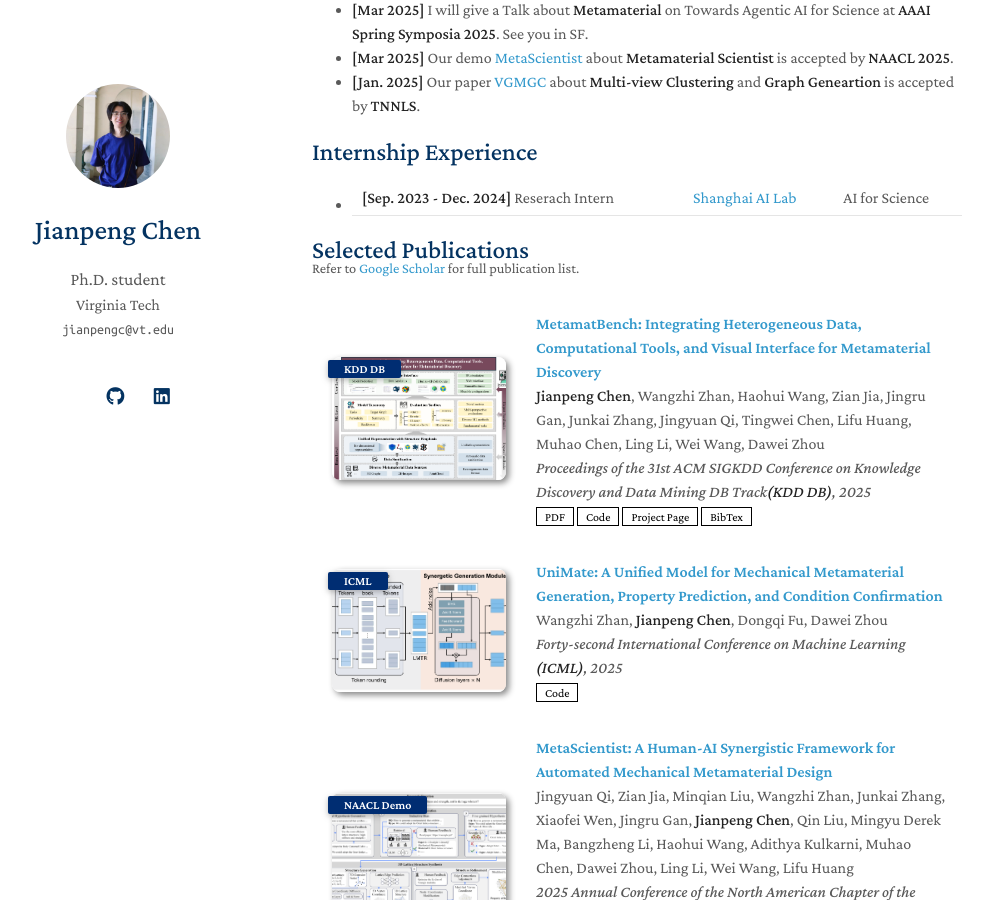
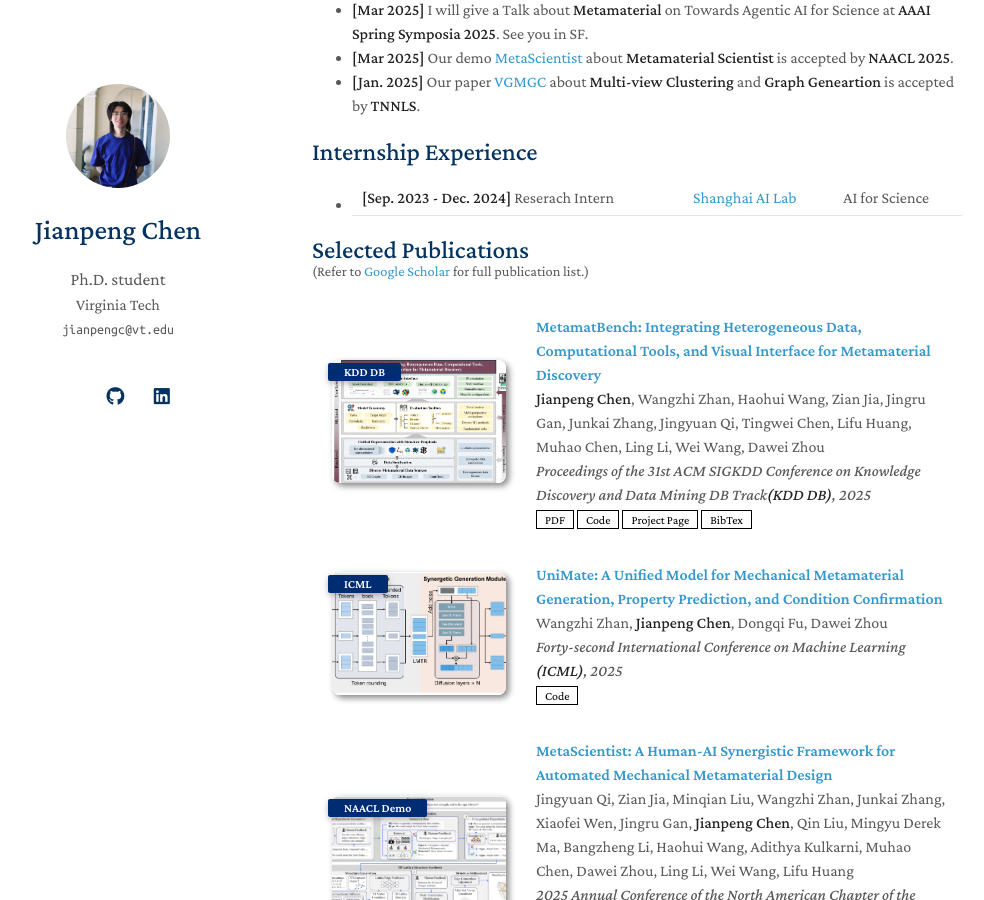
Before and after one commit to cjpcool/cjpcool.github.io, a Jekyll site: the page built from index.md, in a window 1280 px wide and 900 px high, scrolled down 900 px. Shown: the whole window, without its empty margins (158-1142 px from the left). Built offline with Jekyll 4.4.1, drawn with Linux system fonts in a browser that asks for light colours; a style sheet for code colours, icons or effects is not loaded; our own code applies the rules of GitHub Pages for plain Markdown files.

Commit message:
Update publications.md

```diff
--- a/_includes/publications.md
+++ b/_includes/publications.md
@@ -1,6 +1,6 @@
 <h2 id="publications" style="margin: 2px 0px -15px;">Selected Publications</h2>
-<p style="margin-top: 10px; font-size: 90%;">
-  Refer to <a href="https://scholar.google.com/citations?user=9RgIQ50AAAAJ" target="_blank">Google Scholar</a> for full publication list.
+<p style="margin-top: 13px; font-size: 90%;">
+  (Refer to <a href="https://scholar.google.com/citations?user=9RgIQ50AAAAJ" target="_blank">Google Scholar</a> for full publication list.)
 </p>
 <div class="publications">
 <ol class="bibliography">
```
